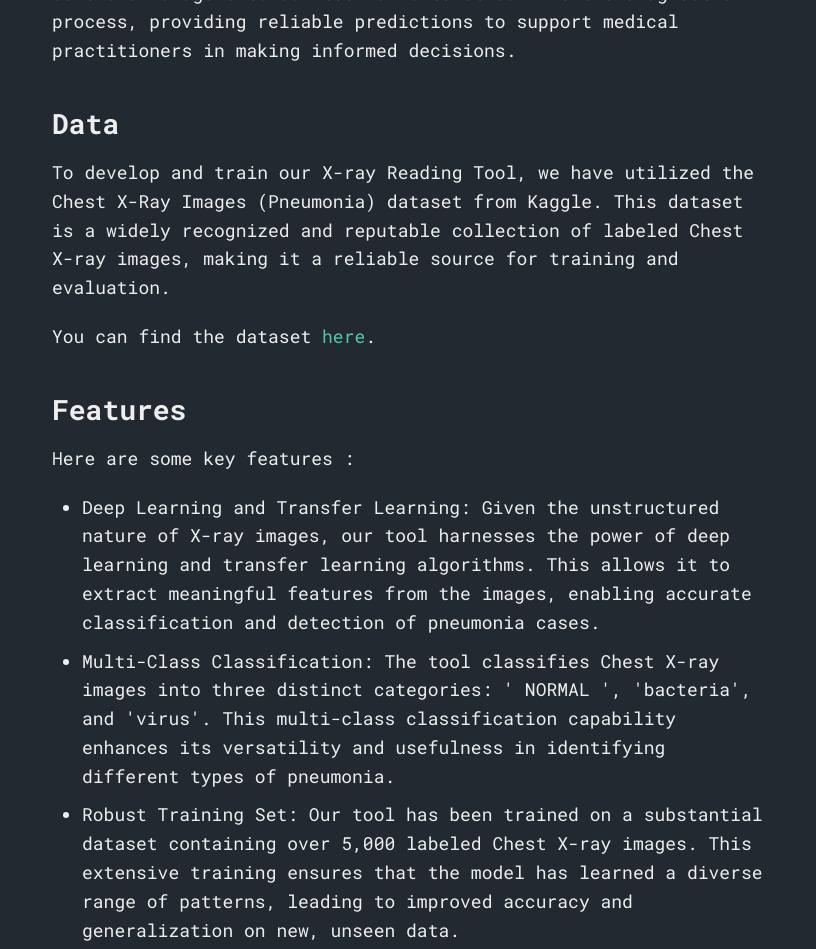
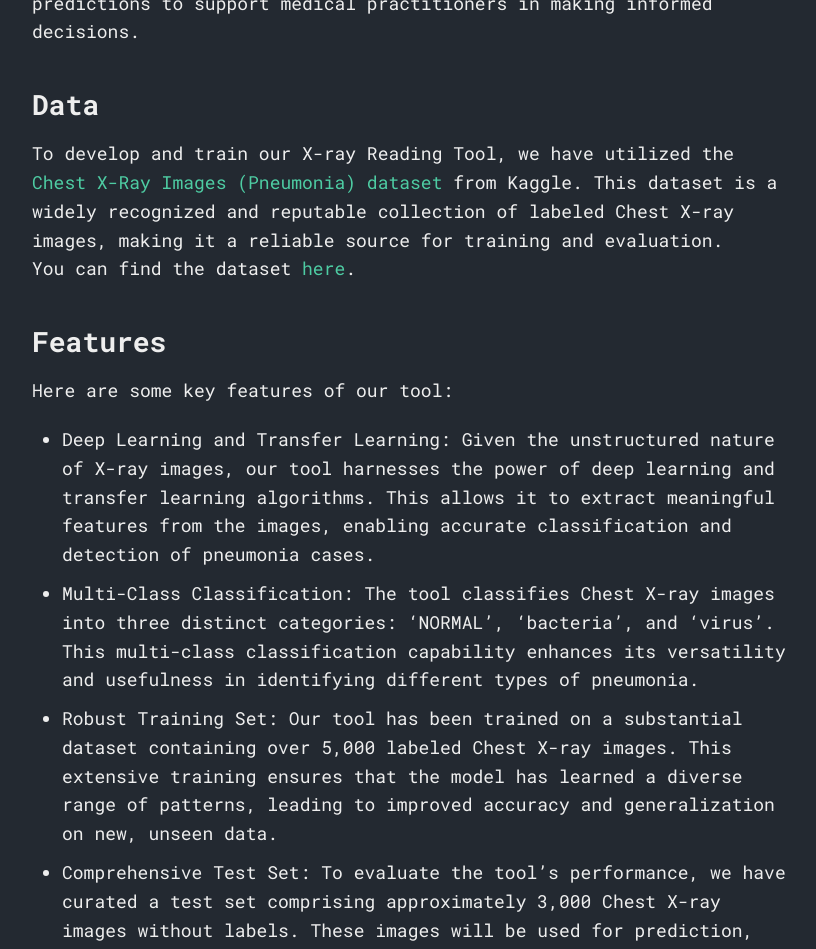
Before and after one commit to shantanuk7/x-ray-reading-tool, a Next.js app: page /about in a window 1280 px wide. Shown: the part 540-1489 px from the top of the page, without its empty margins (228-1044 px from the left). Built offline with nearby package versions, Linux system fonts and the light colour scheme.

Commit message:
changed about page little to test again

```diff
--- a/src/app/about/page.tsx
+++ b/src/app/about/page.tsx
@@ -1,12 +1,13 @@
+'use client'
 
+import React from "react";
 
 export default function About() {
   return (
     <div className="about">
-      <div className="about">
       <h1>x-ray-reading-tool</h1>
       <p>
-        Our X-ray Reading Tool is a state-of-the-art, end-to-end solution designed to aid medical professionals in accurately classifying Chest X-ray images for the presence of pneumonia. Leveraging the power of <a href='https://www.tensorflow.org/'> TensorFlow 2.x </a> and <a href='https://www.tensorflow.org/hub'> TensorFlow Hub</a>, our tool employs advanced deep learning and transfer learning techniques to achieve high-precision results.
+        Our X-ray Reading Tool is a state-of-the-art, end-to-end solution designed to aid medical professionals in accurately classifying Chest X-ray images for the presence of pneumonia. Leveraging the power of <a href="https://www.tensorflow.org/" target="_blank">TensorFlow 2.x</a> and <a href="https://www.tensorflow.org/hub" target="_blank">TensorFlow Hub</a>, our tool employs advanced deep learning and transfer learning techniques to achieve high-precision results.
       </p>
       <section>
         <h2>Problem Statement</h2>
@@ -17,33 +18,32 @@ export default function About() {
       <section>
         <h2>Data</h2>
         <p>
-          To develop and train our X-ray Reading Tool, we have utilized the Chest X-Ray Images (Pneumonia) dataset from Kaggle. This dataset is a widely recognized and reputable collection of labeled Chest X-ray images, making it a reliable source for training and evaluation.
-          </p>
+          To develop and train our X-ray Reading Tool, we have utilized the <a href="https://www.kaggle.com/datasets/paultimothymooney/chest-xray-pneumonia" target="_blank">Chest X-Ray Images (Pneumonia) dataset</a> from Kaggle. This dataset is a widely recognized and reputable collection of labeled Chest X-ray images, making it a reliable source for training and evaluation.
           <p>
             You can find the dataset <a href="https://www.kaggle.com/datasets/paultimothymooney/chest-xray-pneumonia" target="_blank" rel="noopener noreferrer">here</a>.
+          </p>
         </p>
       </section>
       <section>
         <h2>Features</h2>
         <p>
-            Here are some key features :
+          Here are some key features of our tool:
         </p>
         <ul>
           <li>Deep Learning and Transfer Learning: Given the unstructured nature of X-ray images, our tool harnesses the power of deep learning and transfer learning algorithms. This allows it to extract meaningful features from the images, enabling accurate classification and detection of pneumonia cases.</li>
-            <li>Multi-Class Classification: The tool classifies Chest X-ray images into three distinct categories: &apos; NORMAL &apos;, &apos;bacteria&apos;, and &apos;virus&apos;. This multi-class classification capability enhances its versatility and usefulness in identifying different types of pneumonia.</li>
+          <li>Multi-Class Classification: The tool classifies Chest X-ray images into three distinct categories: &lsquo;NORMAL&rsquo;, &lsquo;bacteria&rsquo;, and &lsquo;virus&rsquo;. This multi-class classification capability enhances its versatility and usefulness in identifying different types of pneumonia.</li>
           <li>Robust Training Set: Our tool has been trained on a substantial dataset containing over 5,000 labeled Chest X-ray images. This extensive training ensures that the model has learned a diverse range of patterns, leading to improved accuracy and generalization on new, unseen data.</li>
-            <li>Comprehensive Test Set: To evaluate the tool&apos; performance, we have curated a test set comprising approximately 3,000 Chest X-ray images without labels. These images will be used for prediction, allowing us to assess the model&apos;s ability to make accurate and reliable classifications on unseen data.</li>
+          <li>Comprehensive Test Set: To evaluate the tool&rsquo;s performance, we have curated a test set comprising approximately 3,000 Chest X-ray images without labels. These images will be used for prediction, allowing us to assess the model&rsquo;s ability to make accurate and reliable classifications on unseen data.</li>
         </ul>
       </section>
       <section>
         <h2>References:</h2>
         <ul>
-            <li><a href='https://colab.research.google.com/drive/1zTHxhzdPNvxnw5kwNi7K0otmUNKhdwT7?usp=sharing'> X-ray Reading Tool Notebook</a></li>
-            <li><a href='https://github.com/shantanuk7/x-ray-reading-tool/'>GitHub Repository</a></li>
-            <li><a href='https://www.kaggle.com/datasets/paultimothymooney/chest-xray-pneumonia'>Dataset</a></li>
+          <li><a href="https://colab.research.google.com/drive/1zTHxhzdPNvxnw5kwNi7K0otmUNKhdwT7?usp=sharing">X-ray Reading Tool Notebook</a></li>
+          <li><a href="https://github.com/shantanuk7/x-ray-reading-tool/">GitHub Repository</a></li>
+          <li><a href="https://www.kaggle.com/datasets/paultimothymooney/chest-xray-pneumonia">Dataset</a></li>
         </ul>
       </section>
     </div>
-    </div>
   );
 }
```
Also changed, not shown: .eslintrc.json. Lines whose indentation alone changed are shown as unchanged.
